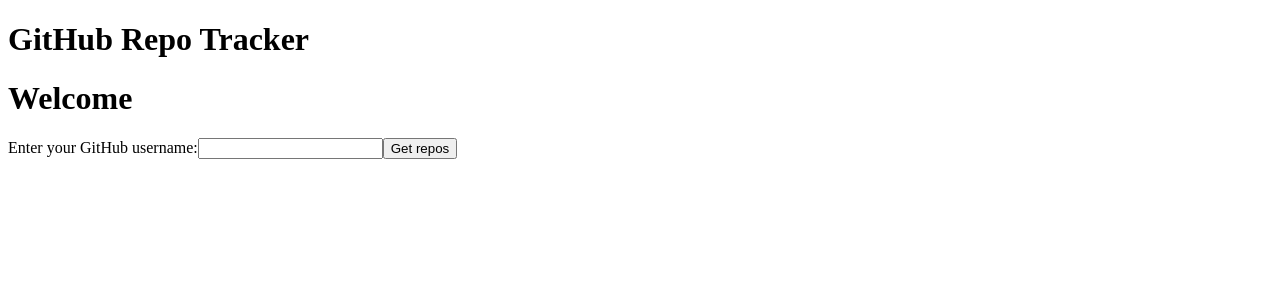
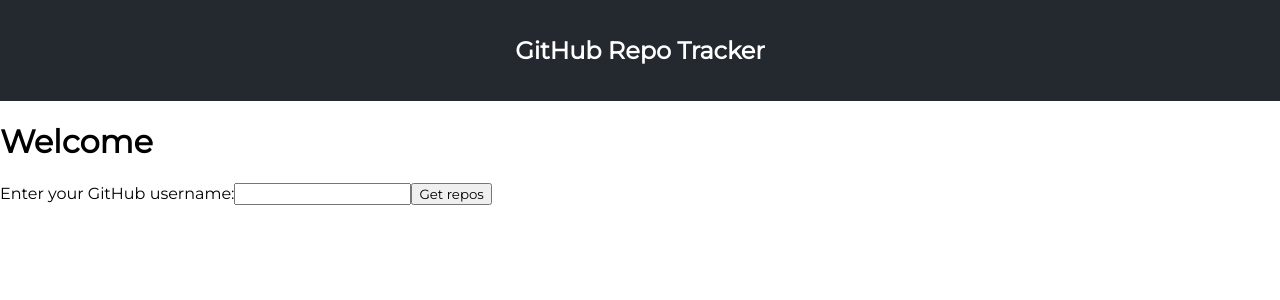
Before and after one commit to NXFORG/github_repositories, a React app: page / in a window 1280 px wide. Shown: the top 300 px of the page. Built offline with nearby package versions, Linux system fonts and the light colour scheme; the HTML template or start-up script is replaced by a standard one.

Commit message:
style header

```diff
--- a/src/App.js
+++ b/src/App.js
@@ -1,6 +1,7 @@
 import React from 'react';
 import { Header } from './components';
 import * as Pages from './Pages';
+import './style.css';
 
 const App = () => {
     return (
--- a/src/components/Header/index.jsx
+++ b/src/components/Header/index.jsx
@@ -1,7 +1,10 @@
 import React from 'react';
+import './style.css';
 
 export const Header = () => {
     return (
-        <h1>GitHub Repo Tracker</h1>
+        <nav>
+            <h1>GitHub Repo Tracker</h1>
+        </nav>
     )
 }
--- /dev/null
+++ b/src/components/Header/style.css
@@ -0,0 +1,7 @@
+nav {
+    display: flex;
+    justify-content: center;
+    background-color: #24292f;
+    color: white;
+    padding: 1rem;
+}
--- /dev/null
+++ b/src/style.css
@@ -0,0 +1,9 @@
+@import url('https://fonts.googleapis.com/css2?family=Montserrat&display=swap');
+
+* {
+    font-family: 'Montserrat', sans-serif;
+}
+
+body {
+    margin: 0;
+}
```
